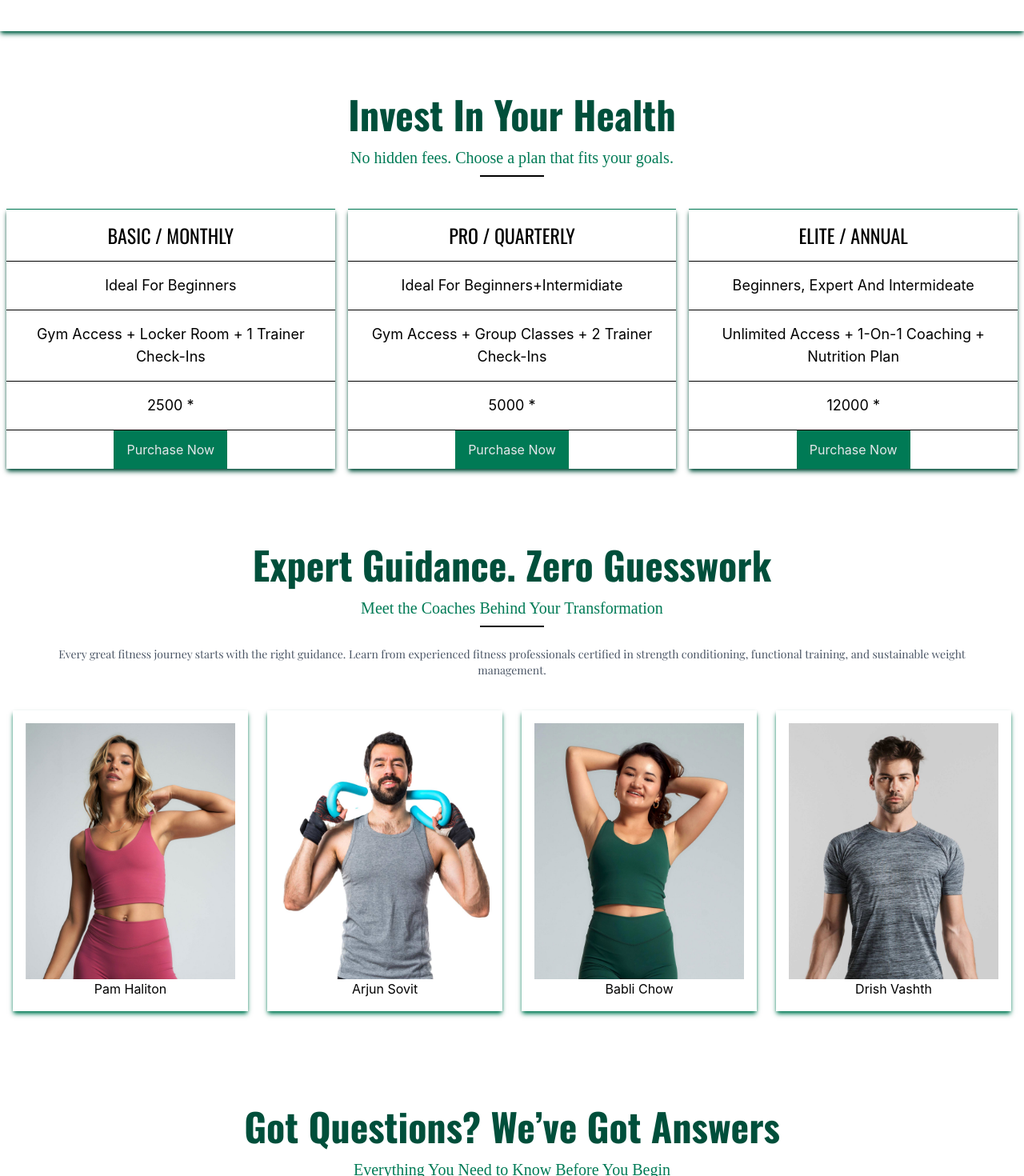
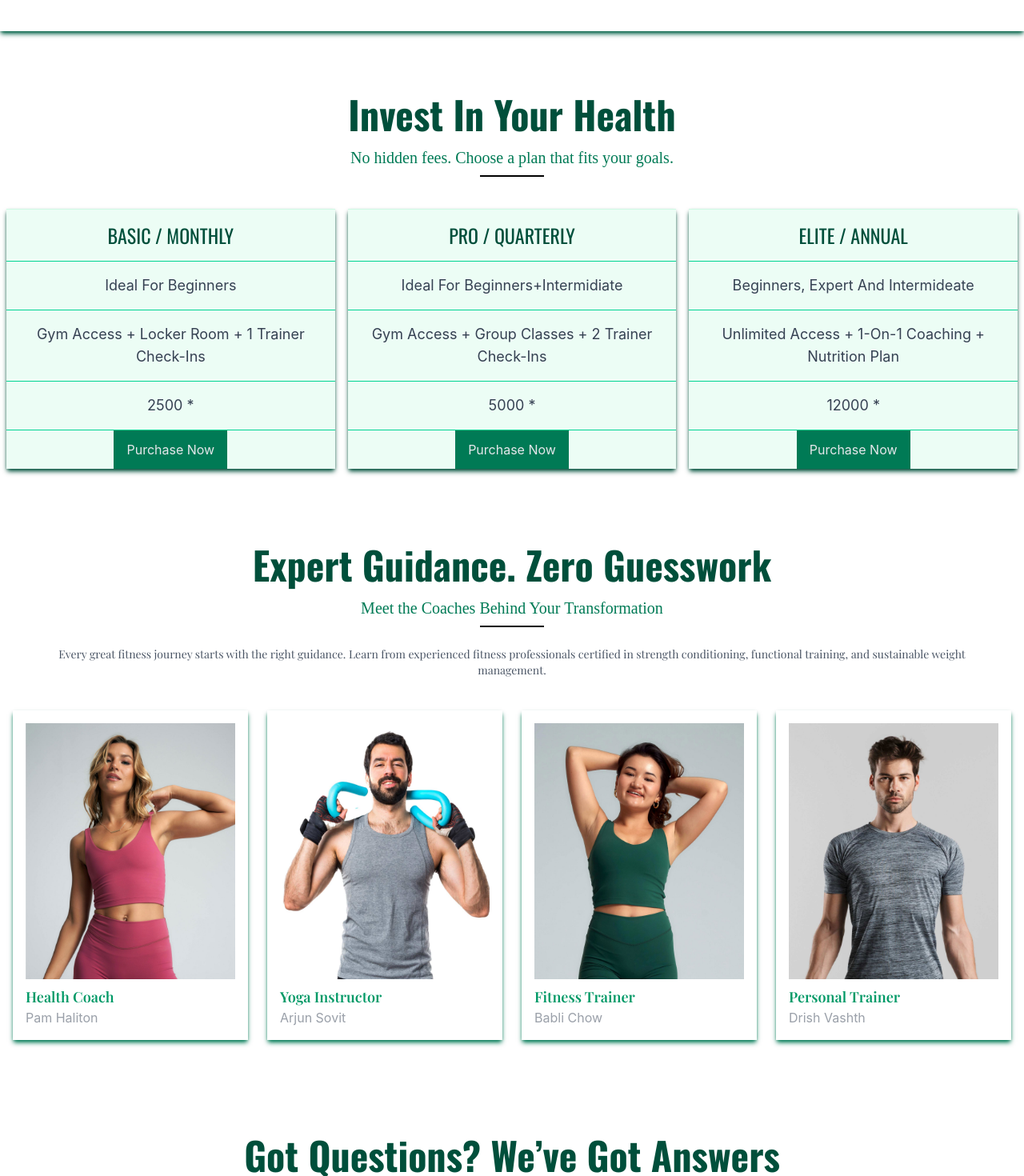
Before and after one commit to Sarita595k/Gym_Website_Frontend, a React (Vite) app: page / in a window 1280 px wide. Shown: the part 2541-4011 px from the top of the page at 80% size. Built offline with nearby package versions, Linux system fonts and the light colour scheme; a web font is replaced by a local one.

Commit message:
health news created

```diff
--- /dev/null
+++ b/src/Components/Footer/CopyRight.jsx
@@ -0,0 +1,12 @@
+const time = new Date().getFullYear()
+// const year = time.toLocaleString().getYear()
+const CopyRight = () => {
+    return (
+        <div className="capitalize text-center p-2">
+            &copy; {time} all rights reserved by
+            <a href="https://saritaavsarportfolio.netlify.app/" className="text-emerald-600 font-semibold"> Avsar </a>!
+        </div>
+    )
+}
+
+export default CopyRight
--- a/src/Components/Footer/Footer.jsx
+++ b/src/Components/Footer/Footer.jsx
@@ -1,3 +1,5 @@
+import CopyRight from "./CopyRight"
+
 const timing = [{
     id: 1,
     day: "monday",
@@ -31,7 +33,8 @@ const timing = [{
 ]
 const Footer = () => {
     return (
-        <div className="w-full grid lg:grid-cols-3 md:text-center justify-between px-5 py-10 bg-emerald-50">
+        <div >
+            <div className="w-full grid lg:grid-cols-3 md:text-center justify-between px-5 py-10 bg-emerald-50 shadow-md shadow-emerald-800">
                 <div className="w-full">
                     <h1 className="text-3xl border-b-2 py-2 md:text-5xl lg:text-5xl text-emerald-900 font-heading">Avsar gym</h1>
                     <p className="capitalize font-para text-sm lg:text-md my-5 text-gray-800"> we are your ultimate opportunity to unlock your full potential. With state-of-the-art facilities, expert personal trainers dedicated to your personal growth, and a diverse range of motivating fitness programs</p>
@@ -46,15 +49,17 @@ const Footer = () => {
                 <div className="capitalize text-left">
                     <h1 className="text-xl capitalize font-subHeading text-emerald-900 border-b-2 py-2">opening hours</h1>
 
-                {timing.map(time => (
-                    <>
+                    {timing.map((time, index) => (
+                        <div key={index}>
                             <div className="flex justify-between px-4 font-para text-gray-800">
                                 <p>{time.day}</p>
                                 <p>{time.timings}</p>
                             </div>
-                    </>
+                        </div>
                     ))}
                 </div>
+            </div>
+            <CopyRight />
         </div>
     )
 }
--- /dev/null
+++ b/src/Components/SubHeader/News.jsx
@@ -0,0 +1,16 @@
+import Heading from "./Heading"
+const News = () => {
+    return (
+        <div>
+            <Heading heading="Stay Informed. Live Healthier." subHeading="Fuel Your Body, Elevate Your Results with Nutrition & Wellness Science."
+                paragraph="Real fitness transformations are built in the kitchen as much as
+                 on the gym floor. Stay ahead with the latest
+                 science-backed insights on high-protein diets,
+                  recovery superfoods, metabolism, and everyday
+                  healthy eating habits tailored for active
+                  Indian lifestyles."/>
+        </div>
+    )
+}
+
+export default News
--- a/src/Components/SubHeader/PriceCard.jsx
+++ b/src/Components/SubHeader/PriceCard.jsx
@@ -24,11 +24,11 @@ const PriceCard = () => {
     return (
         <div className="flex flex-col lg:flex-row md:flex-row items-center">
             {priceDetails.map((details, index) => (
-                <div key={index} className=" border-emerald-700 w-[50%] text-center my-4 lg:mx-2 shadow-md border-t shadow-emerald-900">
-                    <h1 className="font-heading text-xl lg:text-2xl uppercase py-4 border-b">{details.type}</h1>
-                    <h2 className="py-2 text-sm font-subheading capitalize px-3 lg:py-4 lg:text-lg border-b">{details.ideal}</h2>
-                    <h2 className="py-2 text-sm font-subheading capitalize px-3 lg:py-4 lg:text-lg border-b">{details.access}</h2>
-                    <h2 className="py-2 text-sm font-subheading capitalize px-3 lg:py-4 lg:text-lg border-b">{details.price}</h2>
+                <div key={index} className="bg-emerald-50 w-[50%] text-center my-4 lg:mx-2 shadow-md border-t border-emerald-100 shadow-emerald-900 ">
+                    <h1 className="font-heading text-xl lg:text-2xl uppercase py-4 border-b border-emerald-400 text-emerald-900">{details.type}</h1>
+                    <h2 className="py-2 text-sm font-subheading capitalize px-3 lg:py-4 lg:text-lg border-b text-gray-700 border-emerald-400">{details.ideal}</h2>
+                    <h2 className="py-2 text-sm font-subheading capitalize px-3 lg:py-4 lg:text-lg border-b text-gray-700 border-emerald-400">{details.access}</h2>
+                    <h2 className="py-2 text-sm font-subheading capitalize px-3 lg:py-4 lg:text-lg border-b text-gray-700 border-emerald-400">{details.price}</h2>
                     <button className="py-3 bg-emerald-700 text-gray-200 px-4 capitalize hover:text-emerald-800 hover:bg-white"><a href="#">purchase now</a></button>
                 </div>
             ))}
--- a/src/Components/SubHeader/ServiceTable.jsx
+++ b/src/Components/SubHeader/ServiceTable.jsx
@@ -20,19 +20,23 @@ font-weight:bold;
 const ServiceTable = () => {
     return (
         <div className="overflow-hidden shadow-2xl shadow-gray-300 lg:w-[80%] m-auto lg:mt-10 text-xs lg:text-[1rem]">
-            <table className="border-collapse">
+            <table className="w-full border-collapse">
+                <thead>
                     <tr className="bg-gray-100">
                         <TableTh className="text-emerald-800">Service Pillar</TableTh>
                         <TableTh className="text-emerald-800">Key Focus & Features</TableTh>
                         <TableTh className="text-emerald-800">Primary Benefit</TableTh>
                         <TableTh className="text-emerald-800">Recommended Call to Action</TableTh>
                     </tr>
-                <tr className="bg-gray-300">
+                </thead>
+                <tbody className="bg-gray-300">
+                    <tr>
                         <TableHead >Group Fitness Classes</TableHead>
                         <TableTd>High-energy sessions including Yoga, HIIT, Strength, and Cardio conditioning.</TableTd>
                         <TableTd>Builds endurance and keeps workouts fun and engaging in a group setting.</TableTd>
                         <TableTd><a href="#" className="text-emerald-800 font-semibold">View Full Class Schedule</a></TableTd>
                     </tr>
+
                     <tr className="bg-gray-100">
                         <TableHead>Personal Training</TableHead>
                         <TableTd>Certified coaches, bespoke 1-on-1 workout plans, and tailored nutritional guidance.</TableTd>
@@ -51,6 +55,7 @@ const ServiceTable = () => {
                         <TableTd>Fosters long-term motivation and consistency by connecting you with a supportive fitness family.</TableTd>
                         <TableTd><a href="#" className="text-emerald-800 font-semibold">Join the Avsar Tribe</a></TableTd>
                     </tr>
+                </tbody>
             </table>
         </div>
     )
--- a/src/Components/SubHeader/Testimonials.jsx
+++ b/src/Components/SubHeader/Testimonials.jsx
@@ -1,19 +1,20 @@
-import React from 'react'
+import bgImage from "../../assets/randomImage/girlYoga.png"
 import Heading from './Heading'
 import Reviews from './Reviews'
 
 const Testimonials = () => {
-    return (<>
-
+    return (
         <div>
-            <Heading heading="Real People. Real Power"
-                subHeading="See how our members turned ambition into daily habit."
-                paragraph="From first-time lifters to seasoned athletes, hear
+            <div style={{ backgroundImage: `${bgImage}` }}>
+                <Heading heading="Real People. Real Power"
+                    subHeading="See how our members turned ambition into daily habit."
+                    paragraph="From first-time lifters to seasoned athletes, hear
                 directly from the community that shows up, grinds together, and
                  celebrates every milestone at Avsar Gym." />
+
+                <Reviews />
+            </div>
         </div>
-        <Reviews />
-    </>
     )
 }
 
--- a/src/Components/SubHeader/TrainerCard.jsx
+++ b/src/Components/SubHeader/TrainerCard.jsx
@@ -6,19 +6,23 @@ import Trainer4 from "../../assets/Trainer/trainer4.png"
 const trainerDetails = [{
     id: 1,
     name: "pam haliton",
-    imgSrc: Trainer1
+    imgSrc: Trainer1,
+    trainingType: "health coach"
 }, {
     id: 2,
     name: "arjun sovit",
-    imgSrc: Trainer2
+    imgSrc: Trainer2,
+    trainingType: "yoga instructor"
 }, {
     id: 3,
     name: "babli chow",
-    imgSrc: Trainer3
+    imgSrc: Trainer3,
+    trainingType: "fitness trainer"
 }, {
     id: 4,
     name: "drish vashth",
-    imgSrc: Trainer4
+    imgSrc: Trainer4,
+    trainingType: "personal trainer"
 }]
 const TrainerCard = () => {
     return (
@@ -27,11 +31,14 @@ const TrainerCard = () => {
                 {trainerDetails.map((trainer, index) => (
                     <div key={index} className="text-center flex flex-col m-auto p-4 shadow-md shadow-emerald-700">
                         <img src={trainer.imgSrc} alt={trainer.name} className="h-80" />
-                        <h1 className="capitalize">{trainer.name}</h1>
+                        <div className="capitalize text-left">
+                            <h3 className="text-lg pt-2 text-emerald-600 font-para font-semibold">{trainer.trainingType}</h3>
+                            <h1 className="text-gray-700/50">{trainer.name}</h1>
+                        </div>
                     </div>
                 ))}
             </div>
-        </div>
+        </div >
     )
 }
 
--- a/src/Pages/Home.jsx
+++ b/src/Pages/Home.jsx
@@ -1,4 +1,3 @@
-import React from 'react'
 import Hero from '../Components/Header/Hero'
 import WhyChoose from '../Components/SubHeader/WhyChoose'
 import Services from '../Components/SubHeader/Services'
@@ -7,6 +6,7 @@ import Pricing from '../Components/SubHeader/Pricing'
 import Trainer from '../Components/SubHeader/Trainer'
 import Faqs from '../Components/SubHeader/Faqs'
 import Footer from '../Components/Footer/Footer'
+import News from '../Components/SubHeader/News'
 
 const Home = () => {
     return (
@@ -18,6 +18,7 @@ const Home = () => {
             <Pricing />
             <Trainer />
             <Faqs />
+            <News />
             <Footer />
         </div>
     )
```
Also changed, not shown: src/Components/SubHeader/NewsApi.jsx (added). Lines whose indentation alone changed are shown as unchanged.
